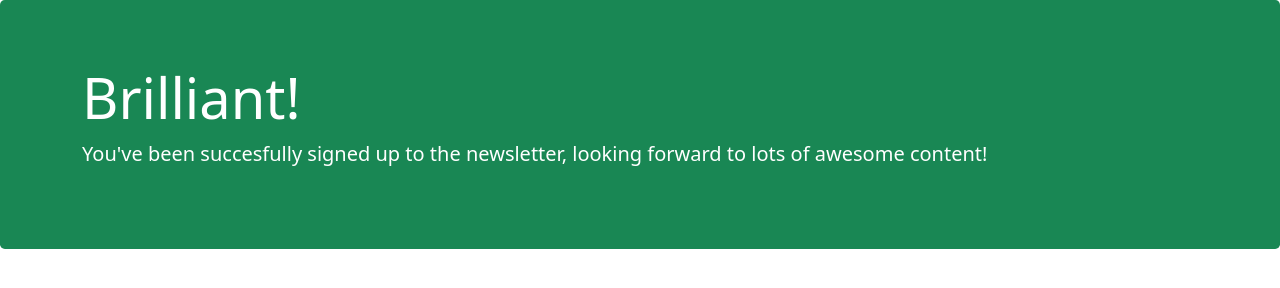
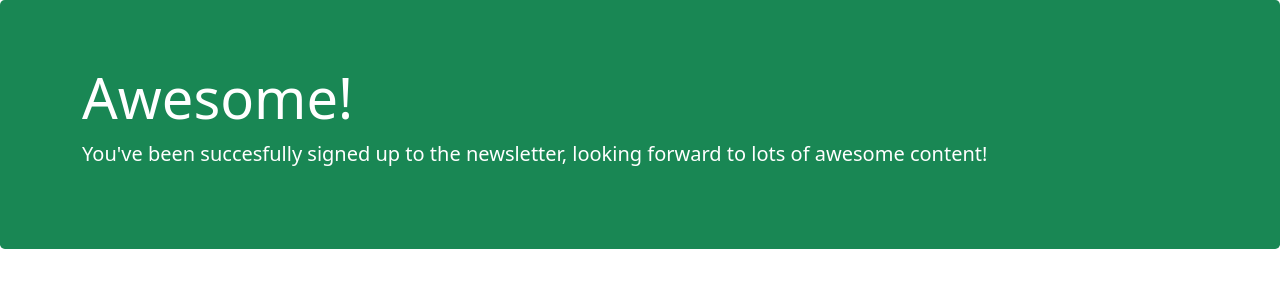
Before and after one commit to IshanKashyap03/Newsletter, a website: page success.html in a window 1280 px wide. Drawn offline with nearby package versions, Linux system fonts and the light colour scheme.

Commit message:
success page

```diff
--- a/success.html
+++ b/success.html
@@ -24,7 +24,7 @@
   <body>
     <div class="jumbotron jumbotron-fluid">
       <div class="container">
-        <h1 class="display-4"><b>Brilliant!</b></h1>
+        <h1 class="display-4"><b>Awesome!</b></h1>
         <p class="lead">
           You've been succesfully signed up to the newsletter, looking forward
           to lots of awesome content!
```
